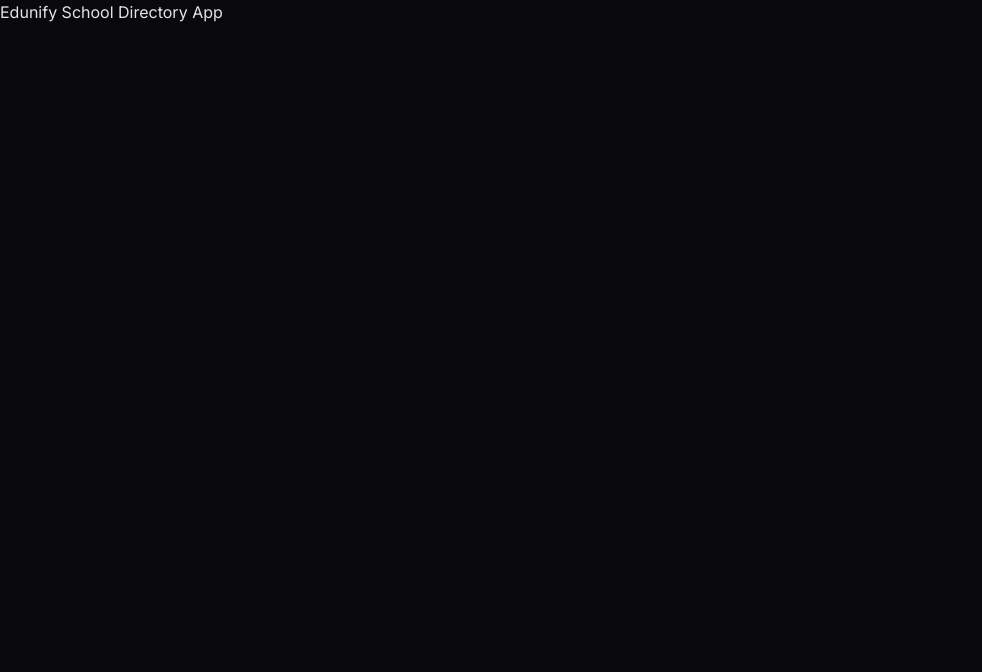
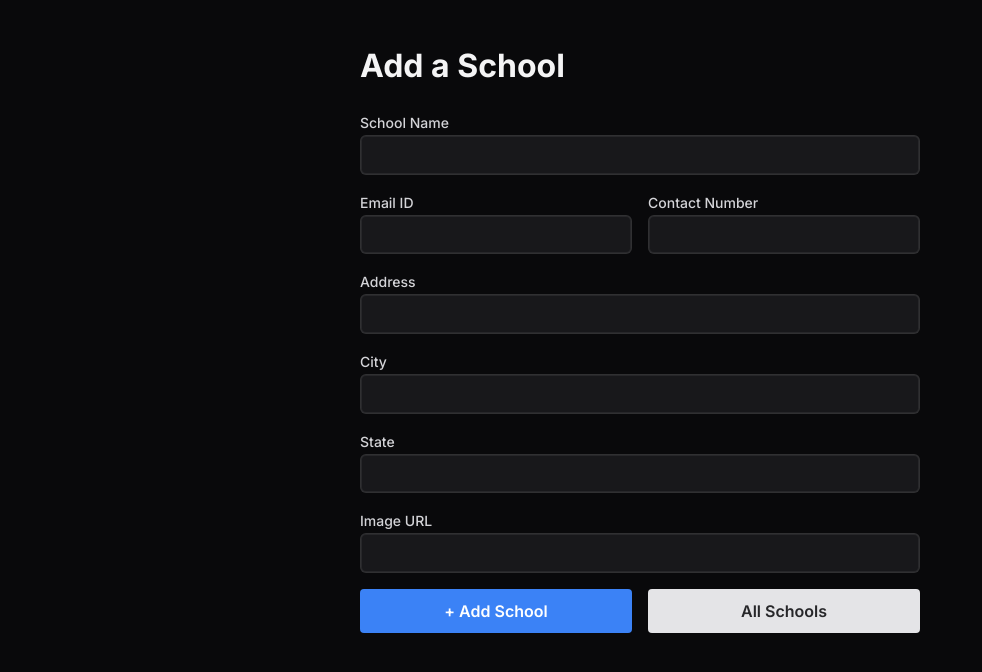
Before and after one commit to Md-Talim/edunify-school-project, a Next.js app: page / in a window 1280 px wide. Shown: the top 672 px of the page, without its empty margins (0-982 px from the left). Built offline with nearby package versions, Linux system fonts and the light colour scheme.

Commit message:
feat: create the add school form

```diff
--- a/app/globals.css
+++ b/app/globals.css
@@ -28,6 +28,7 @@
 body {
   background-color: var(--zinc-950);
   color: var(--zinc-200);
+  min-height: 100vh;
   line-height: 1.6;
 }
 
@@ -92,14 +93,15 @@ button {
   padding: 0.75rem;
   border: none;
   border-radius: 4px;
-  background-color: #0070f3;
+  background-color: var(--blue-500);
   color: white;
+  font-family: inherit;
   font-size: 1rem;
   cursor: pointer;
 }
 
 button:hover {
-  background-color: #005bb5;
+  background-color: var(--blue-600);
 }
 
 /* Table styles */
--- /dev/null
+++ b/app/page.css
@@ -0,0 +1,72 @@
+main {
+  max-width: 600px;
+  margin: 0 auto;
+  padding: 20px;
+
+  .form-title {
+    color: var(--zinc-100);
+    font-size: 2em;
+    margin-block: 20px;
+  }
+
+  form {
+    display: flex;
+    flex-direction: column;
+    gap: 16px;
+
+    .label {
+      display: block;
+      font-size: 0.875rem;
+      font-weight: 500;
+      line-height: 1.5rem;
+      color: var(--zinc-300);
+    }
+
+    .input-group {
+      display: flex;
+      gap: 16px;
+
+      > * {
+        flex: 1;
+      }
+    }
+
+    .input {
+      display: block;
+      width: 100%;
+      border-radius: 0.375rem;
+      padding-block: 0.375rem;
+      color: var(--zinc-200);
+      --ring-inset: inset;
+      --ring-color: var(--zinc-800);
+      --ring-offset-width: 1px;
+      box-shadow: var(--ring-inset) 0 0 0 var(--ring-offset-width)
+        var(--ring-color);
+
+      &:focus {
+        --ring-inset: inset;
+        --ring-color: var(--blue-500);
+        --ring-offset-width: 2px;
+        box-shadow: var(--ring-inset) 0 0 0 var(--ring-offset-width)
+          var(--ring-color);
+      }
+    }
+
+    button,
+    a {
+      font-weight: 600;
+    }
+
+    .btn-secondary {
+      background-color: var(--zinc-200);
+
+      a {
+        color: var(--zinc-800);
+
+        &:hover {
+          text-decoration: none;
+        }
+      }
+    }
+  }
+}
--- a/app/page.tsx
+++ b/app/page.tsx
@@ -1,3 +1,106 @@
+import Link from "next/link";
+import "./page.css";
+
 export default function Home() {
-  return <main>Edunify School Directory App</main>;
+  return (
+    <main>
+      <h1 className="form-title">Add a School</h1>
+
+      <form action="/api/addSchool" method="post">
+        <div>
+          <label className="label" htmlFor="name">
+            School Name
+          </label>
+          <input
+            className="input"
+            type="text"
+            id="name"
+            name="name"
+            required
+            aria-required="true"
+          />
+        </div>
+
+        {/* Contact Details */}
+        <div className="input-group">
+          <div>
+            <label className="label" htmlFor="email_id">
+              Email ID
+            </label>
+            <input
+              className="input"
+              type="email"
+              id="email_id"
+              name="email_id"
+              required
+              aria-required="true"
+            />
+          </div>
+
+          <div>
+            <label className="label" htmlFor="contact">
+              Contact Number
+            </label>
+            <input
+              className="input"
+              type="tel"
+              id="contact"
+              name="contact"
+              required
+              aria-required="true"
+            />
+          </div>
+        </div>
+
+        <div>
+          <label className="label" htmlFor="address">
+            Address
+          </label>
+          <input
+            className="input"
+            type="text"
+            id="address"
+            name="address"
+            required
+            aria-required="true"
+          />
+        </div>
+
+        <div>
+          <label className="label" htmlFor="city">
+            City
+          </label>
+          <input
+            className="input"
+            type="text"
+            id="city"
+            name="city"
+            required
+            aria-required="true"
+          />
+        </div>
+
+        <div>
+          <label className="label" htmlFor="state">
+            State
+          </label>
+          <input className="input" type="text" id="state" name="state" />
+        </div>
+
+        <div>
+          <label className="label" htmlFor="image">
+            Image URL
+          </label>
+          <input className="input" type="url" id="image" name="image" />
+        </div>
+
+        <div className="input-group">
+          <button className="btn-primary">+ Add School</button>
+          <button className="btn-secondary">
+            <Link href="schools">All Schools</Link>
+          </button>
+        </div>
+      </form>
+    </main>
+  );
 }
```
Also changed, not shown: app/page.module.css (added).
